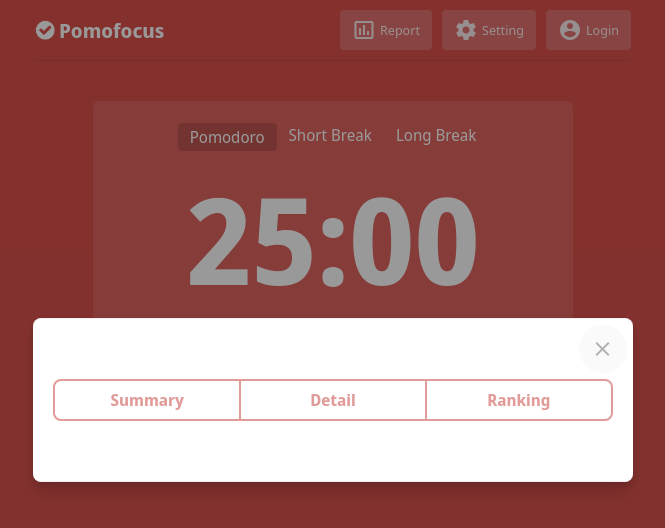
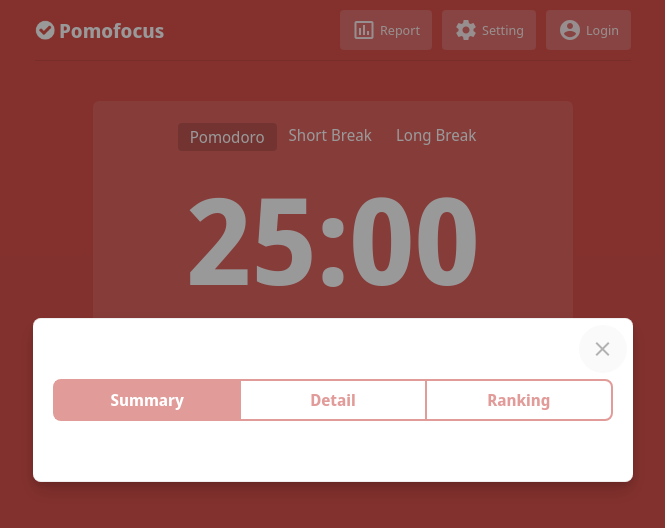
Before and after one commit to arielnmagno/pomodoro, a React (Create React App) app: page /report in a window 1280 px wide. Shown: the top 528 px of the page, without its empty margins (307-972 px from the left). Built offline with nearby package versions, Linux system fonts and the light colour scheme.

Commit message:
Style tab bar

```diff
--- a/src/components/Report.js
+++ b/src/components/Report.js
@@ -1,3 +1,4 @@
+import clsx from "clsx";
 import Modal from "./Modal";
 import classes from "./Report.module.css";
 
@@ -16,14 +17,16 @@
   },
 ];
 
-const TabItem = ({ label }) => (
-  <button className={classes.tabItem}>{label}</button>
+const TabItem = ({ label, active }) => (
+  <button className={clsx(classes.tabItem, active && classes.active)}>
+    {label}
+  </button>
 );
 
-const TabBar = () => (
+const TabBar = ({ activeIndex }) => (
   <header className={classes.header}>
-    {tabs.map(({ id, label }) => (
-      <TabItem key={id} label={label} />
+    {tabs.map(({ id, label }, index) => (
+      <TabItem key={id} id={id} label={label} active={activeIndex === index} />
     ))}
   </header>
 );
@@ -32,7 +35,7 @@
   return (
     <Modal className={classes.modal}>
       <div className={classes.container}>
-        <TabBar />
+        <TabBar activeIndex={0} />
       </div>
     </Modal>
   );
--- a/src/components/Report.module.css
+++ b/src/components/Report.module.css
@@ -21,10 +21,18 @@
   color: var(--tab-color);
   background-color: transparent;
   font-size: 1rem;
+  display: flex;
+  justify-content: center;
+  align-items: center;
+  border-radius: 0;
 }
 
 .tabItem:nth-child(2) {
   border-right: 00.125rem solid var(--tab-color);
   border-left: 00.125rem solid var(--tab-color);
-  border-radius: 0;
 }
+
+.active {
+  background-color: var(--tab-color);
+  color: white;
+}
```
